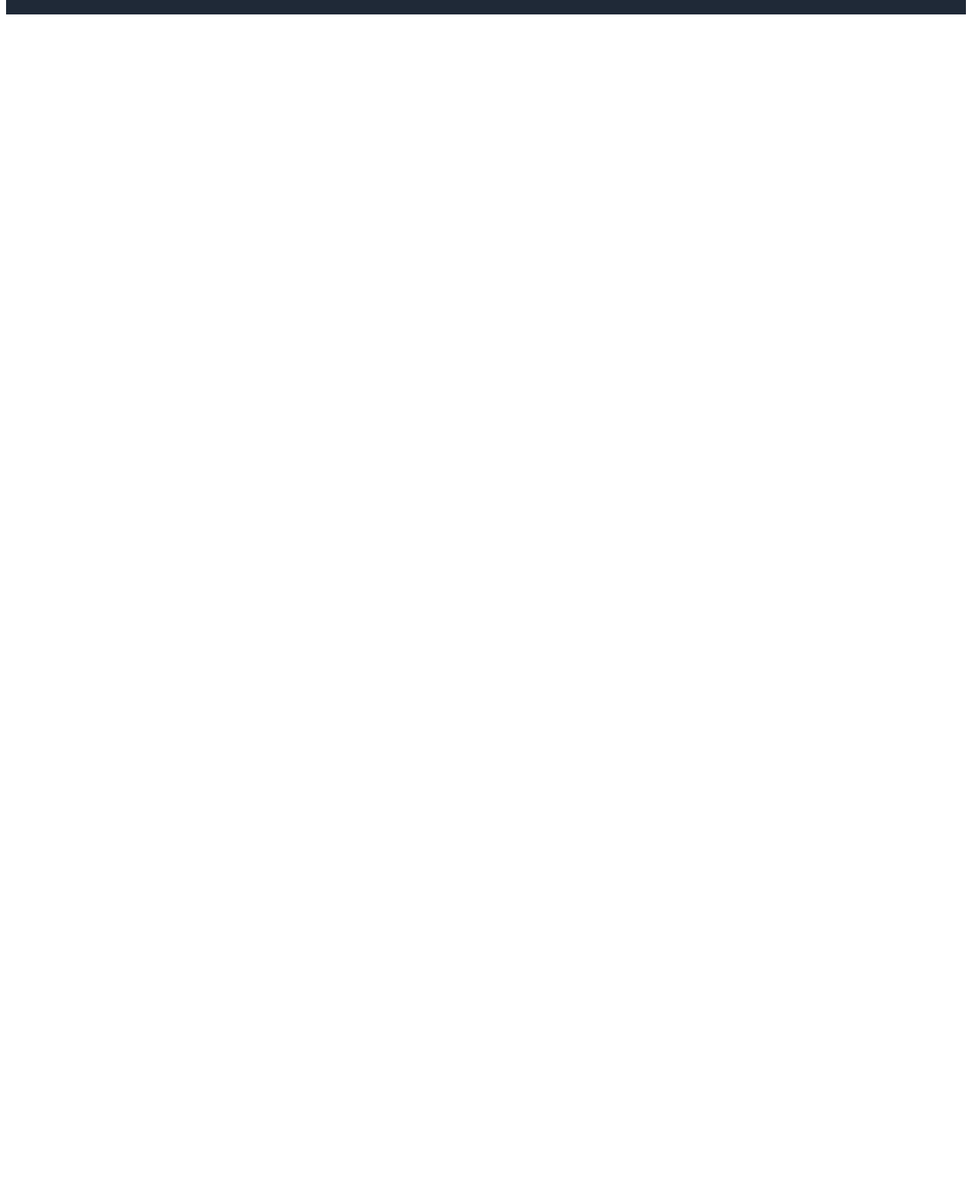
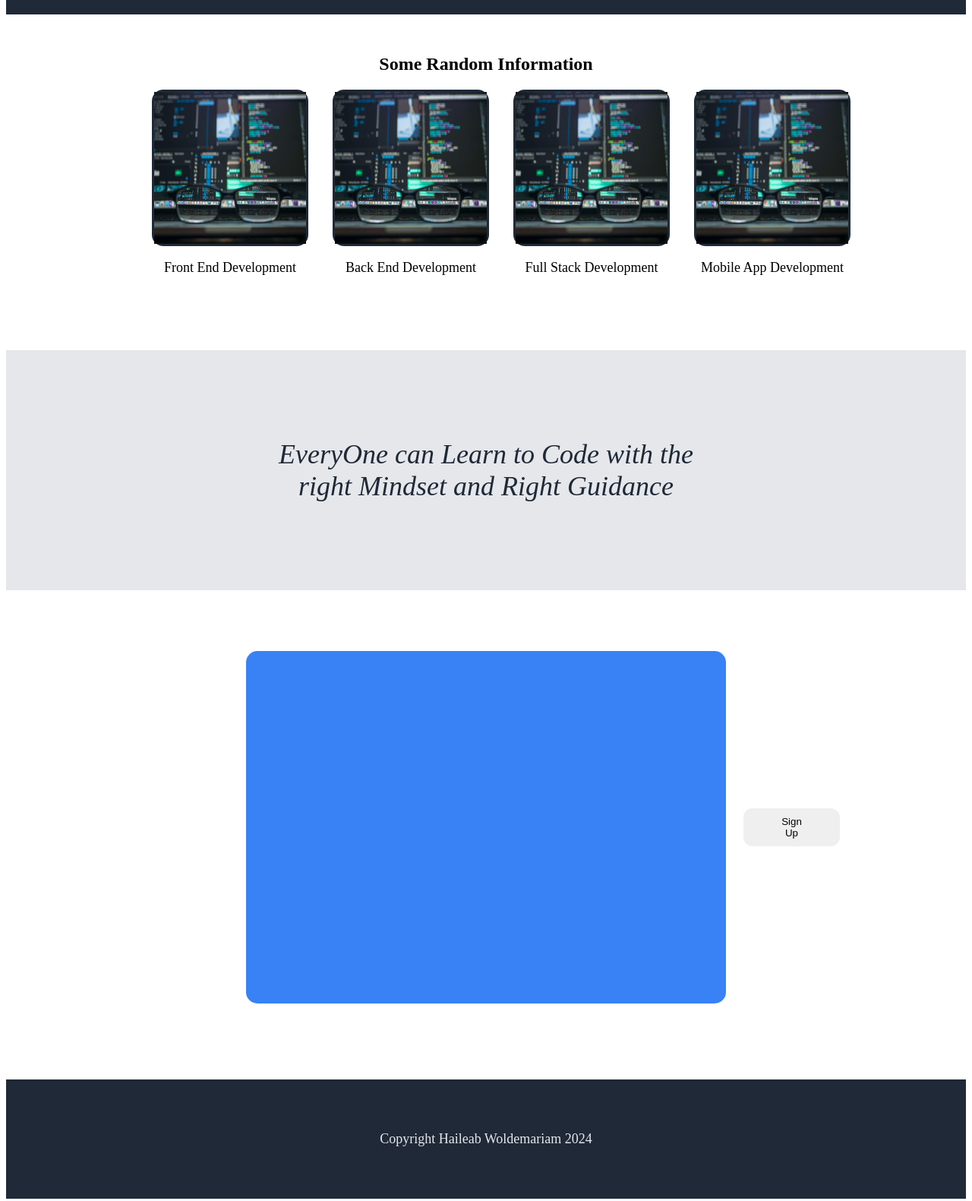
Before and after one commit to HaileabWolde/Landing-Page, a plain HTML site: page index.html in a window 1280 px wide. Shown: the part 440-2021 px from the top of the page at 76% size. Before the commit the page ends 800 px from the top, so only its background shows below. Drawn offline with Linux system fonts and the light colour scheme.

Commit message:
Added ANother Section to The Odin Css Project added several other section with styling to the landing page

```diff
--- a/index.html
+++ b/index.html
@@ -31,6 +31,53 @@
         </div>
 
     </Header>
+    <div class="Detail_Development">
+      <h2>Some Random Information</h2>
+      <ul class="container">
+        <li>
+          <div>
+            <img src="./Coding.jpg" alt="Coding Image" width="100%" height="100%"/>
+          </div>
+          <p class="paragraph">Front End Development</p>
+        </li>
+        <li>
+          <div>
+            <img src="./Coding.jpg" alt="Coding Image" width="100%" height="100%"/>
+          </div>
+          <p class="paragraph">Back End Development</p>
+        </li>
+        <li>
+          <div>
+            <img src="./Coding.jpg" alt="Coding Image"  width="100%" height="100%"/>
+          </div>
+          <p class="paragraph">Full Stack Development</p>
+        </li>
+        <li>
+          <div>
+            <img src="./Coding.jpg" alt="Coding Image"  width="100%" height="100%"/>
+          </div>
+          <p class="paragraph">Mobile App Development</p>
+        </li>
+      </ul>
+    </div>
+    <div class="another_One">
+      <p>
+        EveryOne can Learn to Code with the
+        <br/>
+        right Mindset and Right Guidance
+      </p>
+    </div>
+    <div class="another_Two">
+      <div class="two">
+        <h3>It is Time For Action!! <br/><span>call us right now</span></h3>
+        <button>Sign Up</button>
+      </div>
 
+    </div>
+    <footer>
+      <p>
+        Copyright Haileab Woldemariam 2024
+      </p>
+    </footer>
 </body>
 </html>
--- a/styles.css
+++ b/styles.css
@@ -45,3 +45,75 @@ ul> li > a{
 ul {
     list-style: none;
 }
+
+h2 {
+    text-align: center;
+}
+.container {
+    display: flex;
+    gap: 2rem;
+    justify-content: center;
+}
+.container> li > div {
+    border: 3px solid #1F2937;
+    width: 200px;
+    height: 200px;
+    border-radius: 15px;
+}
+.paragraph{
+    color: black;
+    text-align: center;
+}
+.Detail_Development {
+    padding-top: 2rem;
+    padding-bottom: 4rem;
+}
+.another_One {
+    background-color: #E5E7EB;
+    text-align: center;
+    padding-top: 80px;
+    padding-bottom: 80px;
+
+}
+.another_Two {
+    background-color: #3882F6;
+    border-radius: 15px;
+    width: 50%;
+    margin-top: 80px;
+    margin-left: auto;
+    margin-right: auto;
+    padding-top: 40px;
+    padding-bottom: 40px;
+    display: flex;
+    justify-content: center;
+
+}
+.another_One > p {
+    font-size: 36px;
+    color: #1F2937;
+    font-style: italic;
+}
+.two {
+    display: flex;
+    gap: 42rem;
+    align-items: center;
+}
+h3{
+    color: white;
+    font-size: 38px;
+}
+button {
+    border: 3px solid white;
+    padding-left: 50px;
+    padding-right: 50px;
+    padding-top: 10px;
+    padding-bottom: 10px;
+    border-radius: 15px;
+}
+footer {
+    background-color: #1F2937;
+    text-align: center;
+    padding-top: 50px;
+    padding-bottom: 50px;
+    margin-top: 100px;
+}
```
